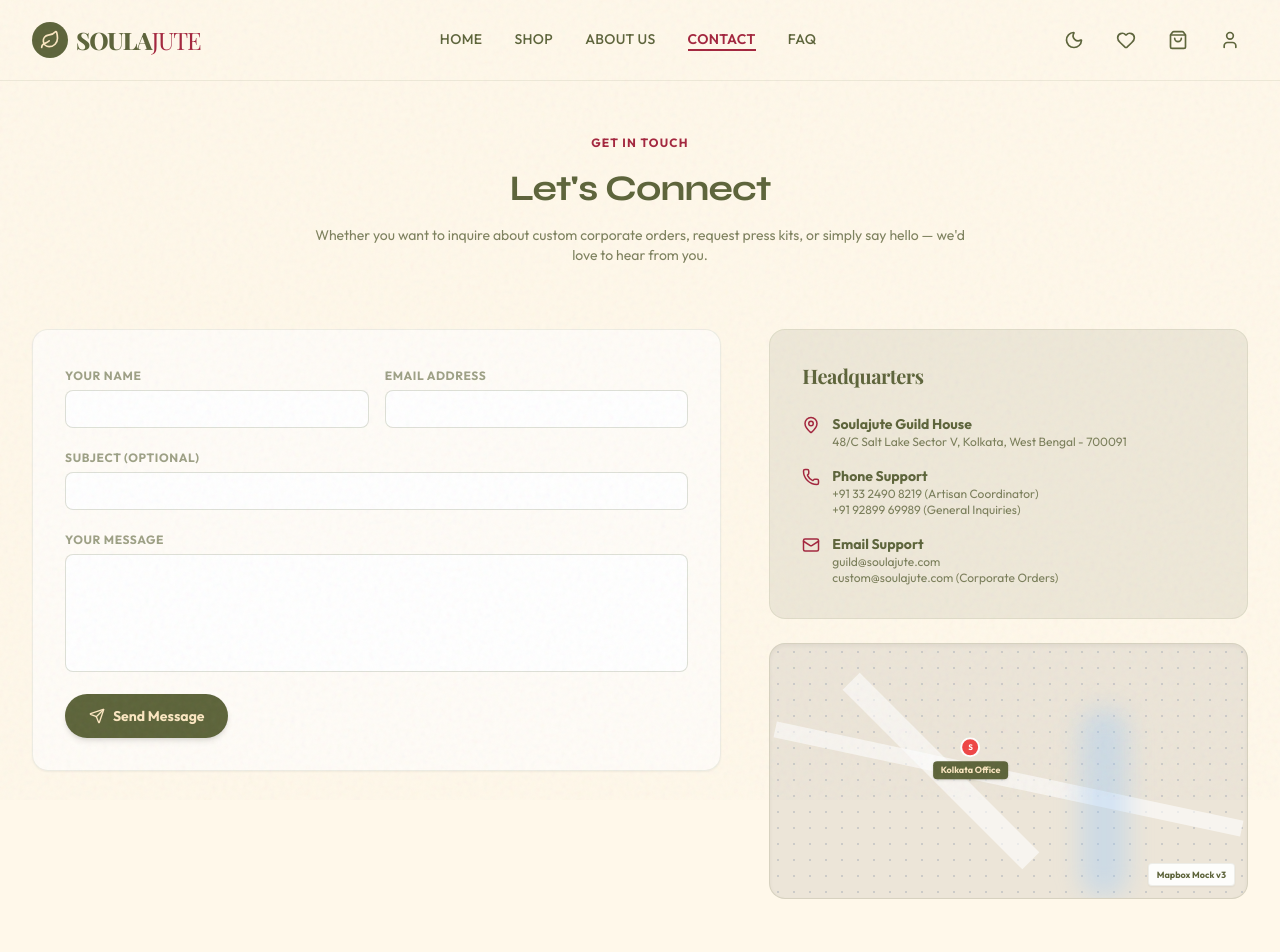
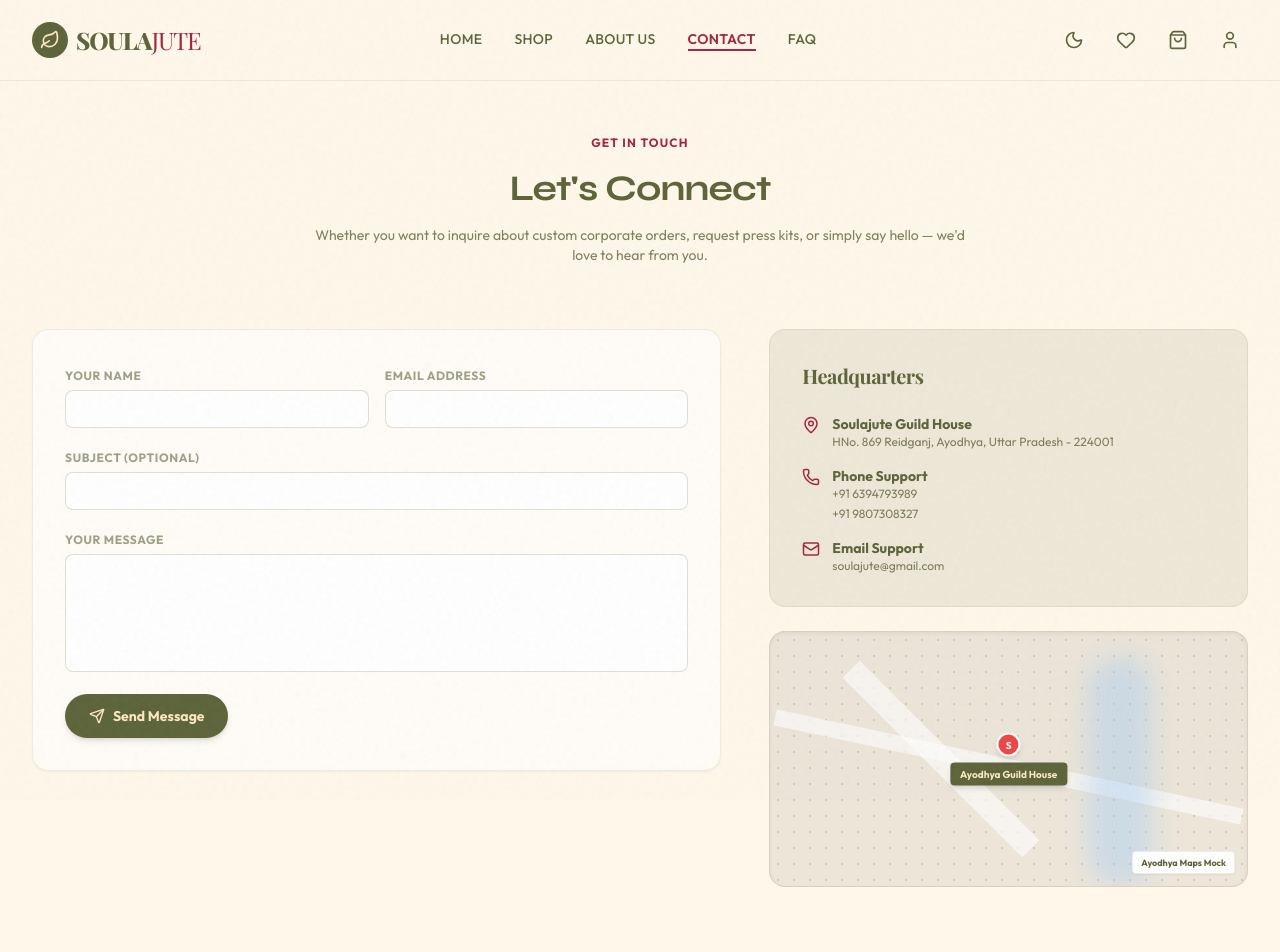
Before and after one commit to AyushShukla06/jute-bag-website, a React (Vite) app: page /contact in a window 1280 px wide. Shown: the top 952 px of the page. Built offline with nearby package versions, Linux system fonts and the light colour scheme; a web font is replaced by a local one.

Commit message:
feat: update contact details to Ayodhya location and link map to google maps

```diff
--- a/src/components/features/contact/ContactInfo.jsx
+++ b/src/components/features/contact/ContactInfo.jsx
@@ -32,7 +32,7 @@ export default function ContactInfo() {
           <MapPin size={18} className="text-earth-crimson dark:text-earth-amber flex-shrink-0 mt-0.5" />
           <div>
             <p className="font-bold text-earth-olive dark:text-earth-sand">Soulajute Guild House</p>
-            <p className="text-xs">48/C Salt Lake Sector V, Kolkata, West Bengal - 700091</p>
+            <p className="text-xs">HNo. 869 Reidganj, Ayodhya, Uttar Pradesh - 224001</p>
           </div>
         </div>
 
@@ -41,8 +41,12 @@ export default function ContactInfo() {
           <Phone size={18} className="text-earth-crimson dark:text-earth-amber flex-shrink-0 mt-0.5" />
           <div>
             <p className="font-bold text-earth-olive dark:text-earth-sand">Phone Support</p>
-            <p className="text-xs">+91 33 2490 8219 (Artisan Coordinator)</p>
-            <p className="text-xs">+91 92899 69989 (General Inquiries)</p>
+            <p className="text-xs">
+              <a href="tel:+916394793989" className="hover:underline hover:text-earth-crimson dark:hover:text-earth-amber transition-colors">+91 6394793989</a>
+            </p>
+            <p className="text-xs mt-1">
+              <a href="tel:+919807308327" className="hover:underline hover:text-earth-crimson dark:hover:text-earth-amber transition-colors">+91 9807308327</a>
+            </p>
           </div>
         </div>
 
@@ -51,8 +55,9 @@ export default function ContactInfo() {
           <Mail size={18} className="text-earth-crimson dark:text-earth-amber flex-shrink-0 mt-0.5" />
           <div>
             <p className="font-bold text-earth-olive dark:text-earth-sand">Email Support</p>
-            <p className="text-xs">guild@soulajute.com</p>
-            <p className="text-xs">custom@soulajute.com (Corporate Orders)</p>
+            <p className="text-xs">
+              <a href="mailto:soulajute@gmail.com" className="hover:underline hover:text-earth-crimson dark:hover:text-earth-amber transition-colors">soulajute@gmail.com</a>
+            </p>
           </div>
         </div>
 
--- a/src/components/features/contact/InteractiveMap.jsx
+++ b/src/components/features/contact/InteractiveMap.jsx
@@ -18,44 +18,53 @@ export default function InteractiveMap() {
      3. RENDER LOGIC
      ========================================================================== */
   return (
-    <div className="h-64 border border-earth-olive/15 dark:border-earth-sand/15 rounded-2xl overflow-hidden relative shadow-inner bg-[#ece5d8] dark:bg-[#1f221c]">
+    <a
+      href="https://www.google.com/maps/search/?api=1&query=HNo.+869+Reidganj,+Ayodhya,+Uttar+Pradesh+-+224001"
+      target="_blank"
+      rel="noopener noreferrer"
+      className="group block h-64 border border-earth-olive/15 dark:border-earth-sand/15 rounded-2xl overflow-hidden relative shadow-inner bg-[#ece5d8] dark:bg-[#1f221c] transition-all duration-300 hover:border-earth-crimson/40 hover:shadow-md select-none cursor-pointer"
+    >
 
       {/* 3.1. Styled SVG Dot grid pattern */}
-      <div className="absolute inset-0 opacity-40 bg-[radial-gradient(#9ca3af_1px,transparent_1px)] [background-size:16px_16px]" />
+      <div className="absolute inset-0 opacity-40 bg-[radial-gradient(#9ca3af_1px,transparent_1px)] [background-size:16px_16px] transition-transform duration-700 group-hover:scale-105" />
 
       {/* 3.2. Vector lines mapping (Roads & Rivers) */}
-      <div className="absolute top-1/2 left-0 right-0 h-4 bg-white/60 dark:bg-white/5 rotate-12" />
-      <div className="absolute top-0 bottom-0 left-1/3 w-6 bg-white/60 dark:bg-white/5 -rotate-45" />
+      <div className="absolute top-1/2 left-0 right-0 h-4 bg-white/60 dark:bg-white/5 rotate-12 transition-transform duration-700 group-hover:scale-105" />
+      <div className="absolute top-0 bottom-0 left-1/3 w-6 bg-white/60 dark:bg-white/5 -rotate-45 transition-transform duration-700 group-hover:scale-105" />
 
-      {/* Delta River block */}
+      {/* Sarayu River block */}
       <div
-        className="absolute top-1/4 bottom-0 right-1/4 w-12 bg-blue-300/35 dark:bg-blue-900/20 rounded-full blur-md"
-        title="Hooghly River Delta"
+        className="absolute top-[10%] bottom-0 right-[20%] w-16 bg-blue-300/35 dark:bg-blue-900/20 rounded-full blur-md transition-transform duration-700 group-hover:scale-105"
+        title="Sarayu River"
       />
 
       {/* 3.3. Pulsing Office Pin Marker */}
-      <div className="absolute top-[45%] left-[42%] -translate-x-1/2 -translate-y-1/2 flex flex-col items-center">
+      <div className="absolute top-1/2 left-1/2 -translate-x-1/2 -translate-y-1/2 flex flex-col items-center z-10">
 
         {/* Ring Ping Animation */}
-        <span className="flex h-5 w-5 relative">
+        <span className="flex h-6 w-6 relative">
           <span className="animate-ping absolute inline-flex h-full w-full rounded-full bg-red-400 opacity-75"></span>
-          <span className="relative inline-flex rounded-full h-5 w-5 bg-red-500 border-2 border-white flex items-center justify-center text-[8px] font-bold text-white">
+          <span className="relative inline-flex rounded-full h-6 w-6 bg-red-500 border-2 border-white flex items-center justify-center text-[10px] font-bold text-white shadow-md">
             S
           </span>
         </span>
 
         {/* Label bubble tooltip */}
-        <div className="bg-earth-olive text-earth-beige text-[9px] px-2 py-0.5 rounded shadow mt-1 whitespace-nowrap font-bold">
-          Kolkata Office
+        <div className="bg-earth-olive text-earth-beige dark:bg-earth-sand dark:text-earth-forest text-[10px] px-2.5 py-1 rounded shadow-md mt-1.5 whitespace-nowrap font-bold transition-all duration-300 group-hover:bg-earth-crimson group-hover:text-white">
+          Ayodhya Guild House
         </div>
 
       </div>
 
-      {/* 3.4. Interactive controls notes */}
-      <div className="absolute bottom-3 right-3 bg-white/90 dark:bg-earth-charcoal/90 px-2 py-1 rounded text-[9px] font-bold border border-earth-olive/10 shadow-sm">
-        Mapbox Mock v3
+      {/* 3.4. Click instructions and map version details */}
+      <div className="absolute bottom-3 left-3 bg-white/90 dark:bg-earth-charcoal/90 px-2.5 py-1 rounded text-[9px] font-bold border border-earth-olive/10 shadow-sm opacity-0 group-hover:opacity-100 transition-opacity duration-300 text-earth-crimson dark:text-earth-amber">
+        Click to open Google Maps ➔
       </div>
 
-    </div>
+      <div className="absolute bottom-3 right-3 bg-white/90 dark:bg-earth-charcoal/90 px-2 py-1 rounded text-[9px] font-bold border border-earth-olive/10 shadow-sm">
+        Ayodhya Maps Mock
+      </div>
+
+    </a>
   );
 }
```
